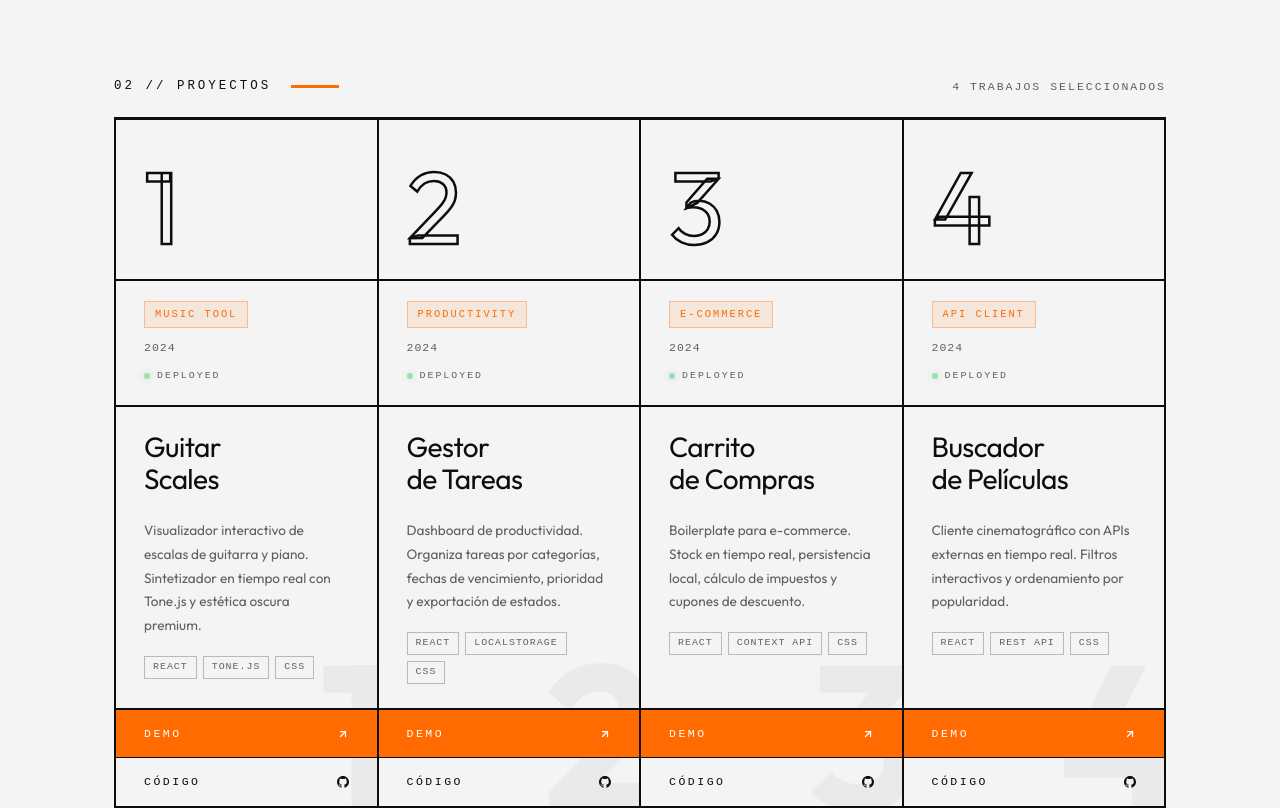
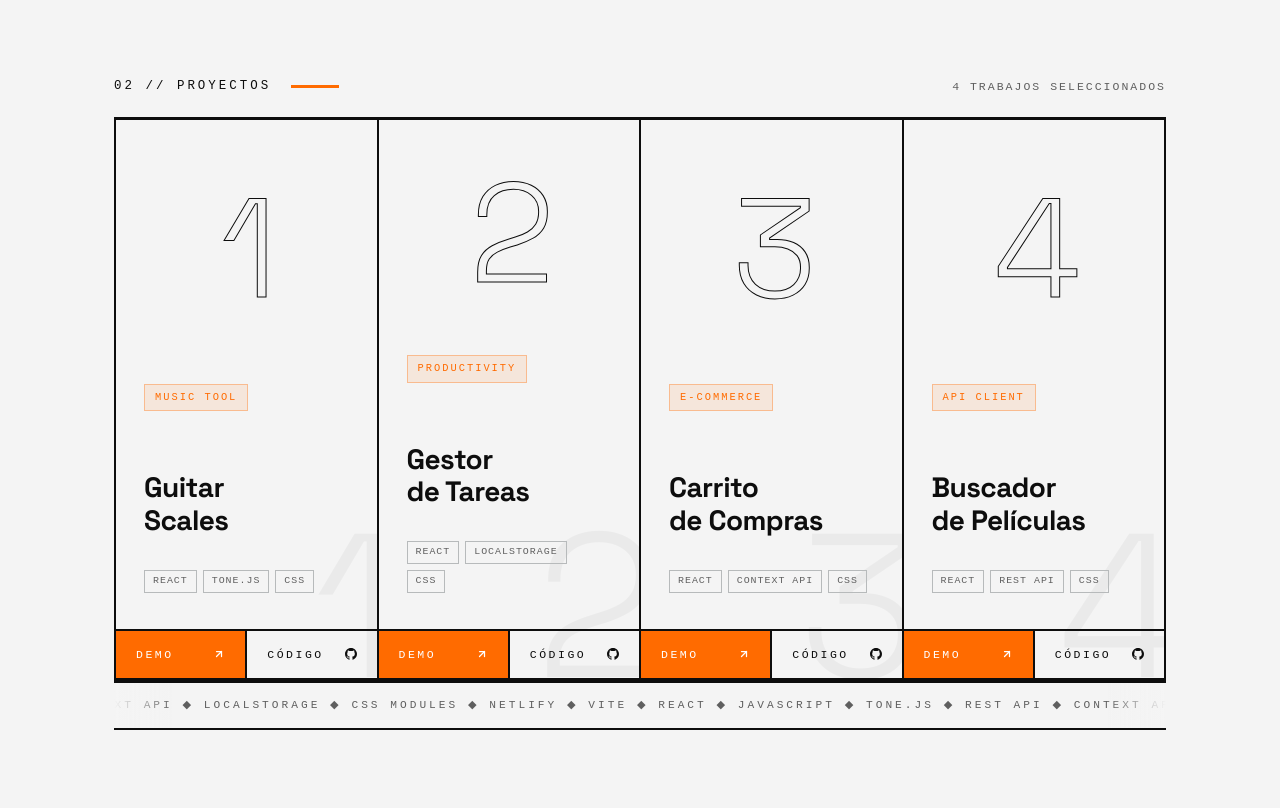
Before and after one commit to javiboin/dev-portfolio, a React (Vite) app: page / in a window 1280 px wide. Shown: the part 1720-2528 px from the top of the page. Built offline with nearby package versions, Linux system fonts and the light colour scheme.

Commit message:
refactor: projects component

```diff
--- a/src/index.css
+++ b/src/index.css
@@ -7,7 +7,7 @@
    Creative Plum Accent: #411E3A
 */
 
-@import url('https://fonts.googleapis.com/css2?family=Outfit:wght@300;400;500;600;700&display=swap');
+@import url('https://fonts.googleapis.com/css2?family=Outfit:wght@300;400;500;600;700&family=Space+Grotesk:wght@300;400;500;600;700&display=swap');
 
 :root {
   --bg-surface: #F4F4F4;
@@ -22,6 +22,7 @@
   --border-default: 2px solid #0D0D0D;
   --panel-border: 2px solid var(--panel-black);
   --font-sans: 'Outfit', sans-serif;
+  --font-space: 'Space Grotesk', sans-serif;
   --font-mono: 'Share Tech Mono', monospace;
   --font-title: 'XXIX', var(--font-sans);
   --transition-fast: 0.25s cubic-bezier(0.4, 0, 0.2, 1);
--- a/src/pages/Projects.css
+++ b/src/pages/Projects.css
@@ -71,6 +71,7 @@
   cursor: default;
   background: var(--bg-surface);
   transition: background 0.4s cubic-bezier(0.2, 0.8, 0.2, 1);
+  min-height: 70vh;
 
   /* stagger entrance animation */
   animation: colRise 0.55s cubic-bezier(0.2, 0.8, 0.2, 1) both;
@@ -82,6 +83,7 @@
     opacity: 0;
     transform: translateY(24px);
   }
+
   to {
     opacity: 1;
     transform: translateY(0);
@@ -115,9 +117,9 @@
   position: absolute;
   bottom: -0.15em;
   right: -0.05em;
-  font-family: var(--font-title);
+  font-family: var(--font-space);
   font-size: clamp(9rem, 16vw, 15rem);
-  font-weight: 900;
+  font-weight: 300;
   line-height: 1;
   color: rgba(0, 0, 0, 0.04);
   user-select: none;
@@ -135,21 +137,26 @@
    NUMBER BLOCK — The dominant graphic element
    ============================================================ */
 .pj-num-block {
-  padding: 36px 28px 20px;
+  display: flex;
+  justify-content: center;
+  align-items: center;
+  padding: 48px 28px 32px;
   position: relative;
   z-index: 1;
+  flex: 6;
 }
 
 .pj-num {
   display: block;
-  font-family: var(--font-title);
-  font-size: clamp(4.5rem, 8vw, 7.5rem);
-  font-weight: 400;
-  line-height: 1;
+  font-family: var(--font-space);
+  font-size: clamp(6.5rem, 11vw, 10.5rem);
+  font-weight: 300;
+  line-height: 0.8;
   letter-spacing: -0.05em;
   color: transparent;
-  -webkit-text-stroke: 2.5px var(--panel-black);
+  -webkit-text-stroke: 1px var(--panel-black);
   user-select: none;
+  text-align: center;
   transition:
     -webkit-text-stroke-color 0.4s ease,
     transform 0.45s cubic-bezier(0.2, 0.8, 0.2, 1),
@@ -158,7 +165,7 @@
 
 .pj-col--active .pj-num {
   -webkit-text-stroke-color: var(--accent-orange);
-  transform: scale(1.05) translateX(4px);
+  transform: scale(1.08);
 }
 
 /* ============================================================
@@ -184,12 +191,12 @@
   display: flex;
   flex-direction: column;
   gap: 10px;
-  padding: 20px 28px;
+  padding: 24px 28px;
   position: relative;
   z-index: 1;
 }
 
-.pj-discipline {
+.pj-category {
   font-family: var(--font-mono);
   font-size: 0.65rem;
   letter-spacing: 2px;
@@ -203,54 +210,10 @@
   transition: background 0.3s ease, color 0.3s ease, border-color 0.3s ease;
 }
 
-.pj-col--active .pj-discipline {
+.pj-col--active .pj-category {
   background: var(--accent-orange);
   color: #fff;
   border-color: var(--accent-orange);
-}
-
-.pj-year {
-  font-family: var(--font-mono);
-  font-size: 0.72rem;
-  color: var(--text-muted);
-  letter-spacing: 1px;
-  transition: color 0.3s ease;
-}
-
-.pj-col--active .pj-year {
-  color: rgba(255, 255, 255, 0.4);
-}
-
-.pj-status {
-  display: flex;
-  align-items: center;
-  gap: 7px;
-  font-family: var(--font-mono);
-  font-size: 0.62rem;
-  letter-spacing: 2px;
-  text-transform: uppercase;
-  color: var(--text-muted);
-  transition: color 0.3s ease;
-}
-
-.pj-col--active .pj-status {
-  color: rgba(255, 255, 255, 0.35);
-}
-
-.pj-dot {
-  display: inline-block;
-  width: 6px;
-  height: 6px;
-  border-radius: 50%;
-  background: #22c55e;
-  box-shadow: 0 0 6px rgba(34, 197, 94, 0.6);
-  flex-shrink: 0;
-  animation: dot-pulse 2.5s ease-in-out infinite;
-}
-
-@keyframes dot-pulse {
-  0%, 100% { opacity: 1; }
-  50%       { opacity: 0.35; }
 }
 
 /* ============================================================
@@ -259,9 +222,10 @@
 .pj-content {
   display: flex;
   flex-direction: column;
-  gap: 14px;
-  padding: 24px 28px;
-  flex: 1;                 /* pushes actions to bottom */
+  gap: 20px;
+  padding: 36px 28px;
+  flex: 1;
+  /* pushes actions to bottom */
   position: relative;
   z-index: 1;
 }
@@ -269,9 +233,9 @@
 .pj-name {
   display: flex;
   flex-direction: column;
-  font-family: var(--font-title);
+  font-family: var(--font-space);
   font-size: clamp(1.25rem, 2.2vw, 1.75rem);
-  font-weight: 400;
+  font-weight: 700;
   line-height: 1.15;
   letter-spacing: -0.02em;
   color: var(--panel-black);
@@ -302,17 +266,6 @@
   width: 100%;
 }
 
-.pj-desc {
-  font-size: 0.85rem;
-  line-height: 1.75;
-  color: var(--text-muted);
-  margin: 0;
-  transition: color 0.35s ease;
-}
-
-.pj-col--active .pj-desc {
-  color: rgba(255, 255, 255, 0.5);
-}
 
 /* ── Stack badges ── */
 .pj-stack {
@@ -343,7 +296,7 @@
    ============================================================ */
 .pj-actions {
   display: flex;
-  flex-direction: column;
+  flex-direction: row;
   gap: 0;
   border-top: 2px solid var(--panel-black);
   position: relative;
@@ -359,7 +312,7 @@
   display: flex;
   align-items: center;
   justify-content: space-between;
-  padding: 14px 28px;
+  padding: 14px 20px;
   font-family: var(--font-mono);
   font-size: 0.72rem;
   letter-spacing: 2.5px;
@@ -367,6 +320,7 @@
   text-decoration: none;
   transition: background 0.25s ease, color 0.25s ease;
   position: relative;
+  flex: 1;
 }
 
 .pj-btn svg {
@@ -392,12 +346,12 @@
 .pj-btn--ghost {
   background: transparent;
   color: var(--panel-black);
-  border-top: 1px solid var(--panel-black);
+  border-left: 2px solid var(--panel-black);
 }
 
 .pj-col--active .pj-btn--ghost {
   color: rgba(255, 255, 255, 0.65);
-  border-top-color: rgba(255, 255, 255, 0.12);
+  border-left-color: rgba(255, 255, 255, 0.15);
 }
 
 .pj-btn--ghost:hover {
@@ -423,7 +377,8 @@
 .pj-footer::after {
   content: '';
   position: absolute;
-  top: 0; bottom: 0;
+  top: 0;
+  bottom: 0;
   width: 60px;
   z-index: 2;
   pointer-events: none;
@@ -455,8 +410,13 @@
 }
 
 @keyframes pj-ticker {
-  from { transform: translateX(0); }
-  to   { transform: translateX(-50%); }
+  from {
+    transform: translateX(0);
+  }
+
+  to {
+    transform: translateX(-50%);
+  }
 }
 
 /* ============================================================
@@ -468,12 +428,20 @@
   .pj-columns {
     grid-template-columns: repeat(2, 1fr);
   }
+
+  .pj-col {
+    min-height: 50vh;
+  }
 }
 
 /* Mobile — single column stack */
 @media (max-width: 520px) {
   .pj-columns {
     grid-template-columns: 1fr;
+  }
+
+  .pj-col {
+    min-height: auto;
   }
 
   .pj-num {
--- a/src/pages/Projects.jsx
+++ b/src/pages/Projects.jsx
@@ -88,21 +88,10 @@ export default function Projects() {
                 <span className="pj-num">{project.num}</span>
               </div>
 
-              {/* — Horizontal rule — */}
-              <div className="pj-h-rule" />
-
-              {/* — Metadata — */}
+              {/* — Category — */}
               <div className="pj-meta">
-                <span className="pj-discipline">{project.discipline}</span>
-                <span className="pj-year">{project.year}</span>
-                <span className="pj-status">
-                  <span className="pj-dot" />
-                  DEPLOYED
-                </span>
+                <span className="pj-category">{project.discipline}</span>
               </div>
-
-              {/* — Horizontal rule — */}
-              <div className="pj-h-rule" />
 
               {/* — Content — */}
               <div className="pj-content">
@@ -111,7 +100,6 @@ export default function Projects() {
                     <span key={j} className="pj-name-line">{line}</span>
                   ))}
                 </h3>
-                <p className="pj-desc">{project.description}</p>
                 <div className="pj-stack">
                   {project.stack.map((tech) => (
                     <span key={tech} className="pj-tech">{tech}</span>
```
